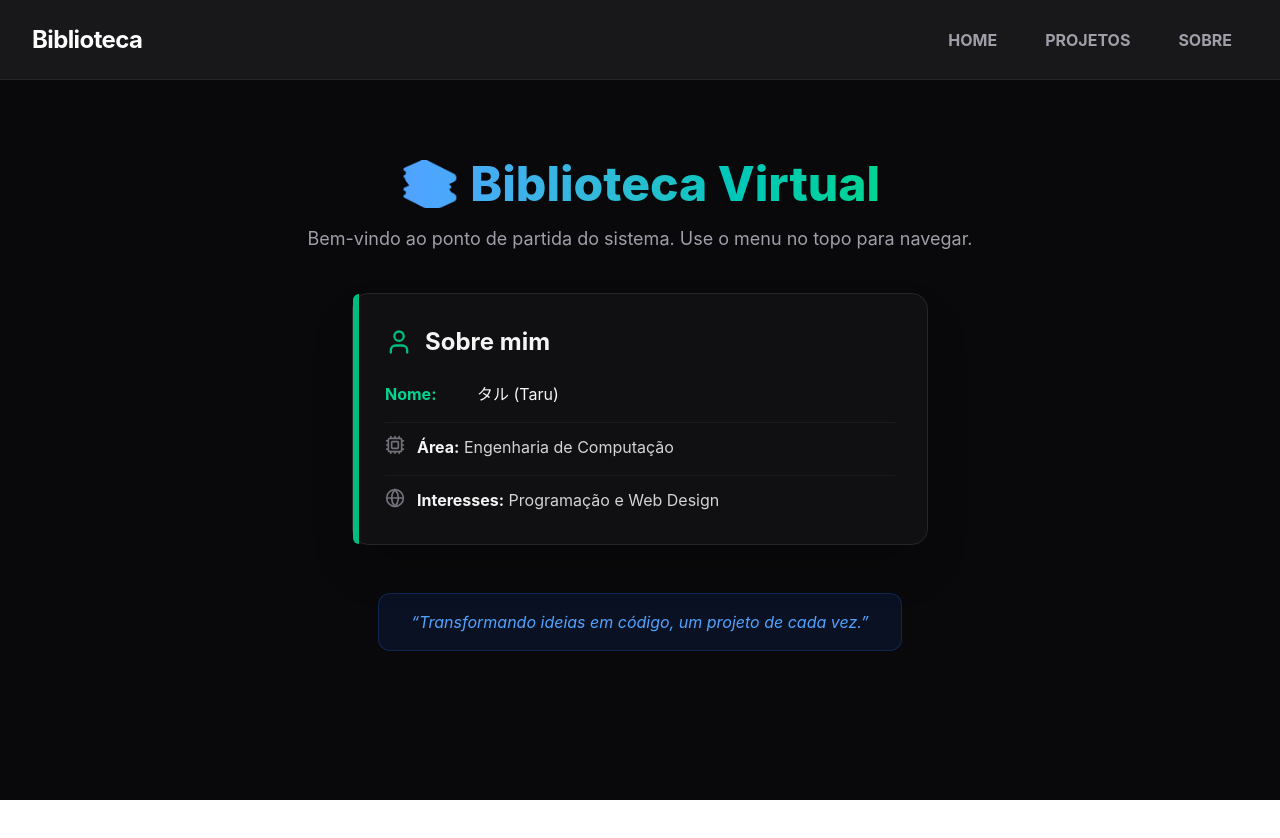
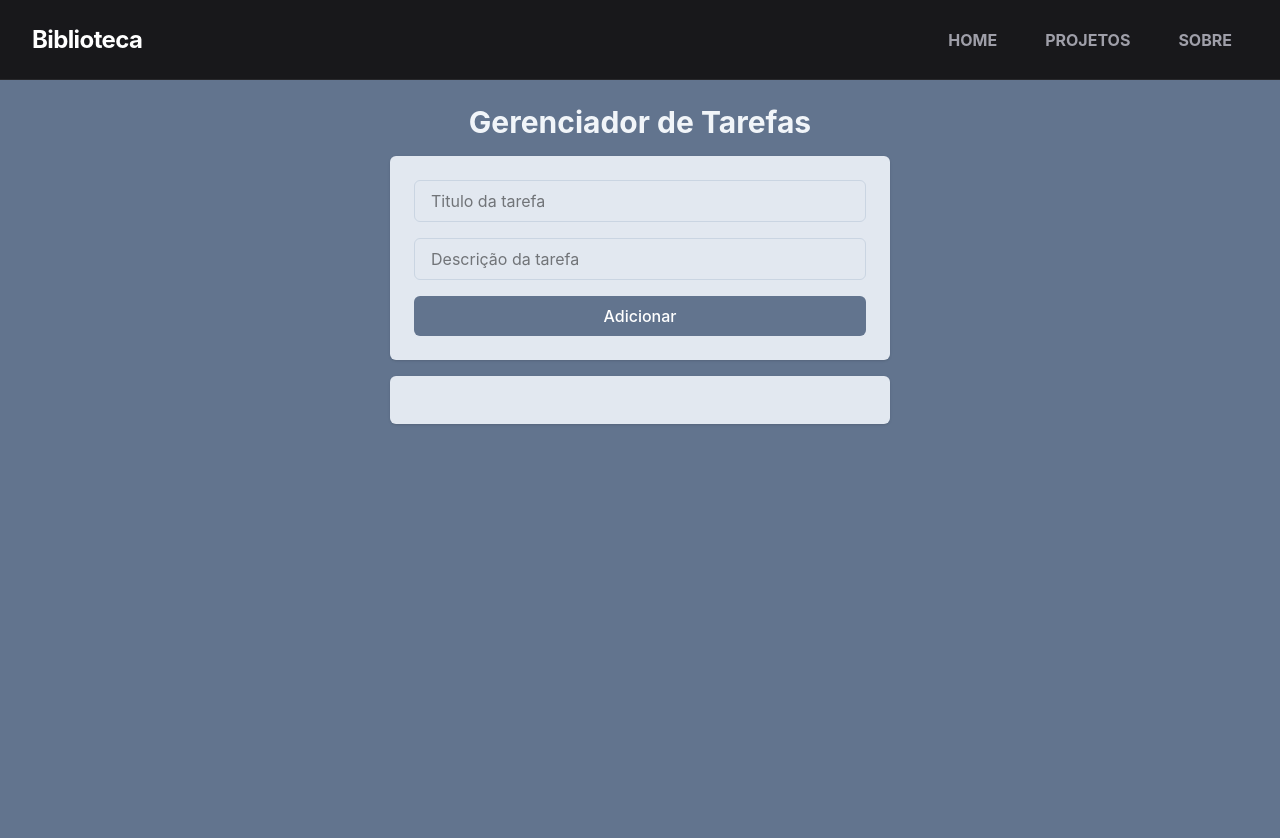
Before and after one commit to Tarcesio/biblioteca-pessoal, a React (Vite) app: page /todo-list in a window 1280 px wide. Shown: the top 838 px of the page. Before the commit the page ends 800 px from the top, so only its background shows below. Built offline with nearby package versions, Linux system fonts and the light colour scheme.

Commit message:
TodoList added

```diff
--- a/package.json
+++ b/package.json
@@ -15,7 +15,7 @@
     "react": "^19.2.5",
     "react-dom": "^19.2.5",
     "react-draggable": "^4.5.0",
-    "react-router-dom": "^7.14.2",
+    "react-router-dom": "^7.18.0",
     "tailwindcss": "^4.2.4"
   },
   "devDependencies": {
--- a/src/App.jsx
+++ b/src/App.jsx
@@ -1,12 +1,17 @@
 import './index.css'
 import Header from './components/Header'
 import Main from './components/Main'
+import TodoListPage from './todo-list/TodoListPage'
+import { Routes, Route } from 'react-router-dom'
 
 export default function App() {
   return (
     <>
       <Header />
-      <Main />
+      <Routes>
+        <Route path="/" element={<Main />} />
+        <Route path="/todo-list" element={<TodoListPage />} />
+      </Routes>
     </>
   )
 }
--- a/src/components/Header.jsx
+++ b/src/components/Header.jsx
@@ -1,30 +1,45 @@
-import { useState } from 'react'
-import Navigator from "./Navigator"
-import Window from "./Window" // Importe o componente da janela
-import PromptCreator from "./PromptCreator" // Importe o form
-import { Router, Routes, Route } from 'react-router-dom' // Importação para rotas, caso queira expandir futuramente
+import { useState } from "react";
+import { useNavigate } from "react-router-dom";
+import Navigator from "./Navigator";
+import Window from "./Window";
+import PromptCreator from "./PromptCreator";
 
 export default function Header() {
-    const [isPromptOpen, setIsPromptOpen] = useState(false)
+    const [isPromptOpen, setIsPromptOpen] = useState(false);
+    const navigate = useNavigate();
 
     const menuData = [
-        { id: 1, name: 'HOME', subs: [
-            { label: 'Submenu 1', action: () => alert('Submenu 1') },
-            { label: 'Submenu 2', action: () => alert('Submenu 2') },
-            { label: 'Submenu 3', action: () => alert('Submenu 3') }
-        ] },
-        { id: 2, name: 'PROJETOS', subs: [
-            // AQUI: A action agora muda o estado local do Header
-            { label: 'Prompt Creator', action: () => setIsPromptOpen(true) },
-            { label: 'Submenu 5', action: () => alert('Submenu 5') },
-            { label: 'Submenu 6', action: () => alert('Submenu 6') }
-        ] },
-        { id: 3, name: 'SOBRE', subs: [
-            { label: 'Submenu 7', action: () => alert('Submenu 7') },
-            { label: 'Submenu 8', action: () => alert('Submenu 8') },
-            { label: 'Submenu 9', action: () => alert('Submenu 9') }
-        ] }
-    ]
+        {
+            id: 1,
+            name: "HOME",
+            subs: [
+                { label: "Submenu 1", action: () => alert("Submenu 1") },
+                { label: "Submenu 2", action: () => alert("Submenu 2") },
+                { label: "Submenu 3", action: () => alert("Submenu 3") },
+            ],
+        },
+        {
+            id: 2,
+            name: "PROJETOS",
+            subs: [
+                { label: "Prompt Creator", action: () => setIsPromptOpen(true) },
+                {
+                    label: "To-Do List",
+                    action: () => navigate("/todo-list"),
+                },
+                { label: "Submenu 6", action: () => alert("Submenu 6") },
+            ],
+        },
+        {
+            id: 3,
+            name: "SOBRE",
+            subs: [
+                { label: "Submenu 7", action: () => alert("Submenu 7") },
+                { label: "Submenu 8", action: () => alert("Submenu 8") },
+                { label: "Submenu 9", action: () => alert("Submenu 9") },
+            ],
+        },
+    ];
 
     return (
         <>
@@ -33,12 +48,11 @@ export default function Header() {
                 <Navigator menuData={menuData} />
             </header>
 
-            {/* A Janela renderiza "fora" do header visualmente devido ao absolute/fixed */}
             {isPromptOpen && (
                 <Window title="Prompt Creator" onClose={() => setIsPromptOpen(false)}>
                     <PromptCreator />
                 </Window>
             )}
         </>
-    )
+    );
 }
--- a/src/pages/Home.jsx
+++ b/src/pages/Home.jsx
@@ -1,4 +1,4 @@
-import { User, Cpu, Globe, Target, Lightbulb } from 'lucide-react';
+import { User, Cpu, Globe } from 'lucide-react';
 
 export default function Home() {
   return (
--- /dev/null
+++ b/src/todo-list/TodoListPage.jsx
@@ -0,0 +1,74 @@
+import AddTask from "./components/AddTask"
+import Tasks from "./components/Tasks"
+import Title from "./components/Title"
+import { useState, useEffect } from "react"
+
+export default function TodoListPage(){
+
+  /**
+   * State é o estado do componente, ou seja, as informações que ele guarda e pode alterar.
+   * Props são as propriedades do componente, ou seja, as informações que ele recebe de outros componentes e não pode alterar.
+   */
+
+  const [tasks, setTasks] = useState(
+    JSON.parse(localStorage.getItem('tasks')) || []
+  )
+
+  useEffect(() => {
+    localStorage.setItem("tasks", JSON.stringify(tasks));
+  }, [tasks]); // Toda vez que 'tasks' mudar, ele salva no localStorage
+
+
+
+
+  /**
+   * Funcao que altera o state de tasks, ou seja, altera as informações que o componente guarda. Podemos apenas alterar em App.jsx pois é onde o state de tasks está definido, e passar as informações para os outros componentes através de props. Assim, os outros componentes podem apenas ler as informações, mas não podem alterá-las.
+   */
+
+  function onTaskClick(taskId){
+    const newTasks = tasks.map(task => {
+      if(task.id === taskId){
+        return {
+          ...task,
+          isCompleted: !task.isCompleted,
+        }
+      }
+      return task;
+    })
+    setTasks(newTasks);
+  };
+
+  function onDeleteTaskClick(taskId){
+    const newTasks = tasks.filter(task => task.id !== taskId);
+    setTasks(newTasks);
+  };
+
+  function onAddTaskSubmit(title, description){
+    const newTask = {
+      id: Math.random(),
+      title,
+      description,
+      isCompleted: false,
+    }
+    setTasks([...tasks, newTask]);
+  }
+
+  return(
+    <div className="projects-menu w-screen h-screen bg-slate-500 flex justify-center p-6">
+      <div className="w-[500px] space-y-4">
+
+        <Title>Gerenciador de Tarefas</Title>
+
+        <AddTask
+          onAddTaskSubmit={onAddTaskSubmit}
+        />
+
+        <Tasks
+          tasks={tasks}
+          onTaskClick={onTaskClick}
+          onDeleteTaskClick={onDeleteTaskClick}
+        />
+      </div>
+   </div>
+  )
+}
--- /dev/null
+++ b/src/todo-list/components/AddTask.jsx
@@ -0,0 +1,48 @@
+import { useState } from "react";
+import Input from "./Input";
+// import Button from "./Button";
+
+function AddTask({ onAddTaskSubmit }){
+
+    const [title, setTitle] = useState('');
+    const [description, setDescription] = useState('');
+
+    return(
+        <div className="space-y-4 p-6 bg-slate-200 rounded-md shadow flex flex-col">
+            <Input
+            placeholder="Titulo da tarefa"
+            value={title}
+            onChange={(event) => {
+                setTitle(event.target.value);
+            }}
+            />
+
+            <Input
+            placeholder="Descrição da tarefa"
+            value={description}
+            onChange={(event) => {
+                setDescription(event.target.value);
+            }}
+            />
+
+            <button
+            onClick={
+                () => {
+                    // Verificador de string vazio
+
+                    if(title.trim() === '' || description.trim() === ''){
+                        return alert('Por favor, preencha todos os campos')
+                    }
+
+
+                    onAddTaskSubmit(title, description);
+                    setTitle('');
+                    setDescription('');
+                }
+            }
+            className="bg-slate-500 px-4 py-2 rounded-md text-white font-medium">Adicionar</button>
+        </div>
+    )
+}
+
+export default AddTask
--- /dev/null
+++ b/src/todo-list/components/Button.jsx
@@ -0,0 +1,7 @@
+export default function Button(props){
+    return (
+        <button {...props} className="bg-slate-500 px-4 py-2 rounded-md text-white font-medium">
+            {props.children}
+        </button>
+    )
+}
--- /dev/null
+++ b/src/todo-list/components/Input.jsx
@@ -0,0 +1,8 @@
+export default function Input(props){
+    return (
+        <input
+            className="border border-slate-300 outline-slate-400 px-4 py-2 rounded-md"
+            {...props}
+        />
+    )
+}
--- /dev/null
+++ b/src/todo-list/components/Tasks.jsx
@@ -0,0 +1,51 @@
+import { ChevronRightIcon, Trash2Icon } from "lucide-react";
+import { useNavigate } from "react-router-dom";
+import Button from "./Button";
+
+function Tasks({ tasks, onTaskClick, onDeleteTaskClick }) {
+  const navigate = useNavigate();
+
+  function onSeeDetailsClick(task) {
+    const query = new URLSearchParams();
+    query.set("title", task.title);
+    query.set("description", task.description);
+
+    navigate(`/tasksDescription?${query.toString()}`);
+  }
+
+  return (
+    <ul className="space-y-4 p-6 bg-slate-200 rounded-md shadow">
+      {tasks.map((task) => (
+        <li key={task.id} className="flex gap-2">
+          {/* Botão Principal com o Título */}
+          <button
+            onClick={() => onTaskClick(task.id)}
+            className={`bg-slate-400 text-left w-full text-white p-2 rounded-md ${
+              task.isCompleted && "line-through"
+            }`}
+          >
+            {task.title}
+          </button>
+
+          {/* Botão de Detalhes */}
+          <Button
+            onClick={() => onSeeDetailsClick(task)}
+            className="bg-slate-400 p-2 rounded-md text-white"
+          >
+            <ChevronRightIcon />
+          </Button> {/* Corrigido de /> para </Button> */}
+
+          {/* Botão de Deletar */}
+          <Button
+            onClick={() => onDeleteTaskClick(task.id)}
+            className="bg-slate-400 p-2 rounded-md text-white"
+          >
+            <Trash2Icon />
+          </Button> {/* Corrigido de /> para </Button> */}
+        </li>
+      ))}
+    </ul>
+  );
+}
+
+export default Tasks;
--- /dev/null
+++ b/src/todo-list/components/Title.jsx
@@ -0,0 +1,7 @@
+export default function Title(props){
+    return (
+        <h1 className="text-3xl text-slate-100 font-bold text-center">
+            {props.children}
+        </h1>
+    )
+}
--- /dev/null
+++ b/src/todo-list/pages/TaskPage.jsx
@@ -0,0 +1,40 @@
+import { useSearchParams } from "react-router-dom"
+import { ChevronLeftIcon } from "lucide-react";
+import { useNavigate } from "react-router-dom";
+import Title from "../components/Title";
+
+export default function TaskPage() {
+
+    const navigate = useNavigate();
+    const [searchParams] = useSearchParams();
+    const title = searchParams.get('title');
+    const description = searchParams.get('description');
+
+    function onReturnButtonClick(){
+        navigate(-1);
+    }
+
+    return(
+        <div className="h-screen w-screen bg-slate-500 p-6 flex justify-center">
+            <div className="w-[500px] space-y-4">
+                <div className="flex justify-center relative mb-6">
+                    <button
+                    className="absolute left-0 top-0 bottom-0 text-slate-100"
+                    onClick={() => {
+                        onReturnButtonClick();
+                    }}
+                    >
+                        <ChevronLeftIcon />
+                    </button>
+
+                    <Title>Detalhes da Tarefa</Title>
+                </div>
+
+                <div className="bg-slate-400 p-4 rounded-md">
+                    <h2 className="text-xl font-bold text-slate-600">{title}</h2>
+                    <p className="text-slate-600">{description}</p>
+                </div>
+            </div>
+        </div>
+    )
+}
```
Also changed, not shown: 1 other file (tests, documents, lock files or other folders).
